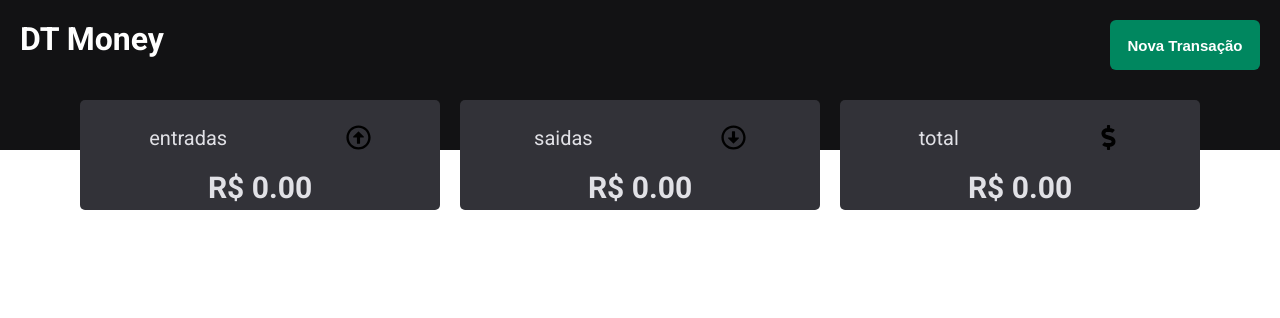
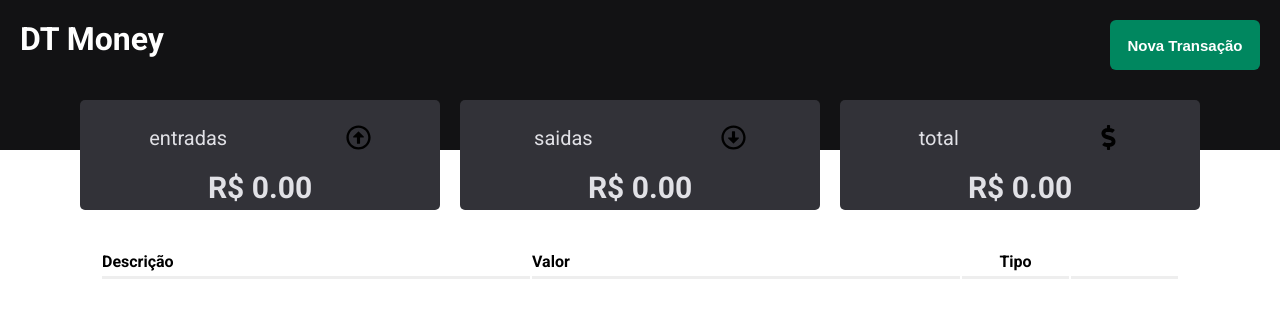
Before and after one commit to iTzGustavoRocha/projeto-dtmoney, a React (Vite) app: page / in a window 1280 px wide. Shown: the top 318 px of the page. Built offline with nearby package versions, Linux system fonts and the light colour scheme.

Commit message:
corrigido tabela

```diff
--- a/src/componets/App.jsx
+++ b/src/componets/App.jsx
@@ -6,8 +6,7 @@
 import GlobalStyle from "../styles/global";
 import Resume from "./resume";
 import Modal from "./modal";
-
-
+import Grid from "./grid";
 
 
 
@@ -50,7 +49,7 @@
         const newArrayTransactions = [...transactionsList, transaction];
         setTransactionsList(newArrayTransactions);
 
-        localStorage.setItem("transactions", JSONstringify(newArrayTransactions));
+        localStorage.setItem("transactions", JSON.stringify(newArrayTransactions));
 
     };
 
@@ -64,7 +63,11 @@
                 isOpen={openModal}
                 setModalOpen={() => setOpenModal(!openModal)}
                 handleAdd={handleAdd}
+                transactionsList={transactionsList}
+                setTransactionsList={setTransactionsList}
+
             />
+            <Grid itens={transactionsList} setItens={setTransactionsList}/>
             <GlobalStyle />
 
         </>
--- /dev/null
+++ b/src/componets/grid/index.jsx
@@ -0,0 +1,38 @@
+import React from "react";
+ import GridItem from "../gridItem";
+ import * as C from "./styles";
+
+
+
+
+ const Grid = ({itens, setItens}) => {
+
+     const onDelete = (ID) => {
+        const newArray = itens.filter((transaction) => transaction.id !== ID);
+        setItens(newArray);
+        localStorage.setItem("transactions", JSON.stringify(newArray));
+
+     };
+
+     return(
+         <C.Table>
+             <C.Thead>
+                 <C.Tr>
+                     <C.Th width={40}>Descrição</C.Th>
+                     <C.Th width={40}>Valor</C.Th>
+                     <C.Th width={10} alignCenter>
+                         Tipo
+                     </C.Th>
+                     <C.Th width={10}></C.Th>
+                 </C.Tr>
+             </C.Thead>
+             <C.Tbody>
+                 {itens?.map((item, index) => (
+                     <GridItem key={index} item={item} onDelete={onDelete}/>
+                 ))}
+             </C.Tbody>
+         </C.Table>
+     );
+
+ };
+ export default Grid;
--- /dev/null
+++ b/src/componets/grid/styles.jsx
@@ -0,0 +1,23 @@
+import styled  from "styled-components";
+
+ export const Table = styled.table`
+     width: 98%;
+     background color: #fff;
+     padding: 20px;
+     bopx-shadow: 0px 0px 5px #ccc;
+     border-radius: 5px;
+     max-width: 1120px;
+     margin: 20px auto;
+ `;
+ export const Thead = styled.thead``;
+
+ export const Tbody = styled.tbody``;
+
+ export const Tr = styled.tr``;
+
+ export const Th = styled.th`
+     border-bottom: inset;
+     padding-bottom: 5px;
+     text-align: ${(props) => (props.alignCenter ? "center" : "start")};
+     width: ${(props) => (props.width ? props.width + "%" : "auto")};
+ `;
--- /dev/null
+++ b/src/componets/gridItem/index.jsx
@@ -0,0 +1,28 @@
+import react from "react";
+ import * as C from "./styles";
+ import {
+     FaRegArrowAltCircleUp,
+     FaRegArrowAltCircleDown,
+     FaTrash,
+ } from "react-icons/fa";
+
+ const GridItem = ({item, onDelete}) => {
+     return (
+         <C.Tr>
+             <C.Td>{item.desc}</C.Td>
+             <C.Td>{item.amount}</C.Td>
+             <C.Td alignCenter>
+                 {item.expense ? (
+                     <FaRegArrowAltCircleDown color="red" />
+                 ) : (
+                     <FaRegArrowAltCircleUp color="green" />
+                 )}
+             </C.Td>
+             <C.Td alignCenter>
+                 <FaTrash onClick={() => onDelete(item.id)}/>
+             </C.Td>
+         </C.Tr>
+     );
+ };
+
+ export default GridItem;
--- /dev/null
+++ b/src/componets/gridItem/styles.jsx
@@ -0,0 +1,14 @@
+import styled from "styled-components";
+
+ export const Tr = styled.tr``;
+
+ export const Td = styled.td`
+     padding-top : 15px;
+     text-align: ${(props) => (props.alignCenter ? "center" : "start")};
+     word-break: break-all;
+
+     svg{
+         width: 18px;
+         height: 18px;
+     }
+ `;
--- a/src/componets/modal/index.jsx
+++ b/src/componets/modal/index.jsx
@@ -2,7 +2,7 @@
 import * as C from "./styles";
 import Form from "../modal/form";
 
-const Modal = ({isOpen, setModalOpen, handleAdd}) => {
+const Modal = ({isOpen, setModalOpen, handleAdd, transactionsList, setTransactionsList}) => {
     if(isOpen) {
 
         return(
@@ -12,7 +12,7 @@
                         <C.Title>Nova transação</C.Title>
                         <C.Close onClick={setModalOpen}> X</C.Close>
                     </C.Header>
-                    <Form  handleAdd={handleAdd}/>
+                    <Form  handleAdd={handleAdd} transactionsList={transactionsList} setTransactionsList={setTransactionsList}/>
                 </C.Container>
             </C.background>
         );
```
Also changed, not shown: src/componets/modal/form/index.jsx (+4 -3 lines).
